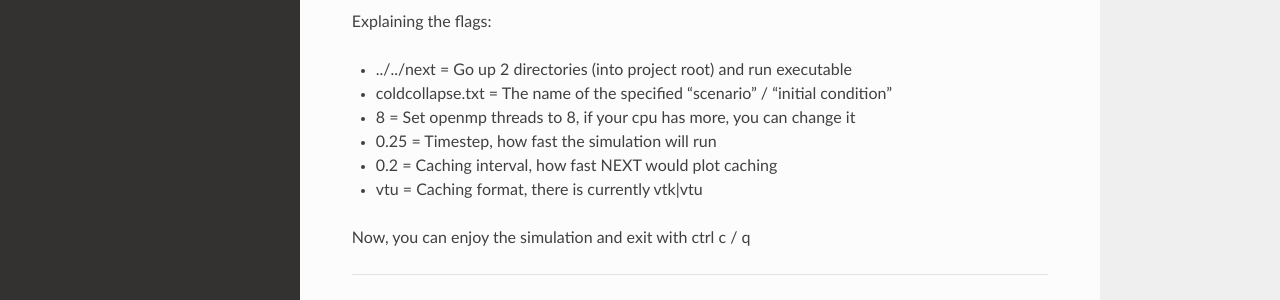
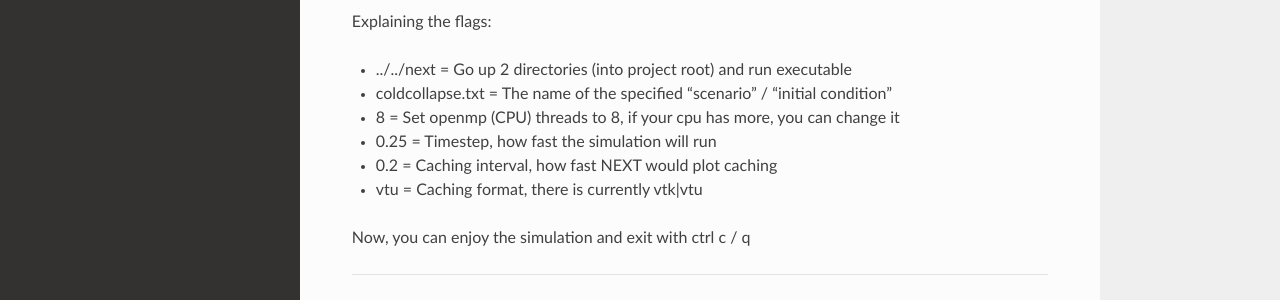
Before and after one commit to TimGoTheCreator/NEXT, a Sphinx documentation site: the page built from docs/running-example.md, in a window 1280 px wide. Shown: the part 411-711 px from the top of the page. Built offline with Sphinx 7.4.7 and the Read the Docs theme 3.1.0, drawn with Linux system fonts in a browser that asks for light colours.

Commit message:
Update running-example.md

```diff
--- a/docs/running-example.md
+++ b/docs/running-example.md
@@ -19,7 +19,7 @@ Explaining the flags:
 
 - coldcollapse.txt = The name of the specified "scenario" / "initial condition"
 
-- 8 = Set openmp threads to 8, if your cpu has more, you can change it
+- 8 = Set openmp (CPU) threads to 8, if your cpu has more, you can change it
 
 - 0.25 = Timestep, how fast the simulation will run
 
```
